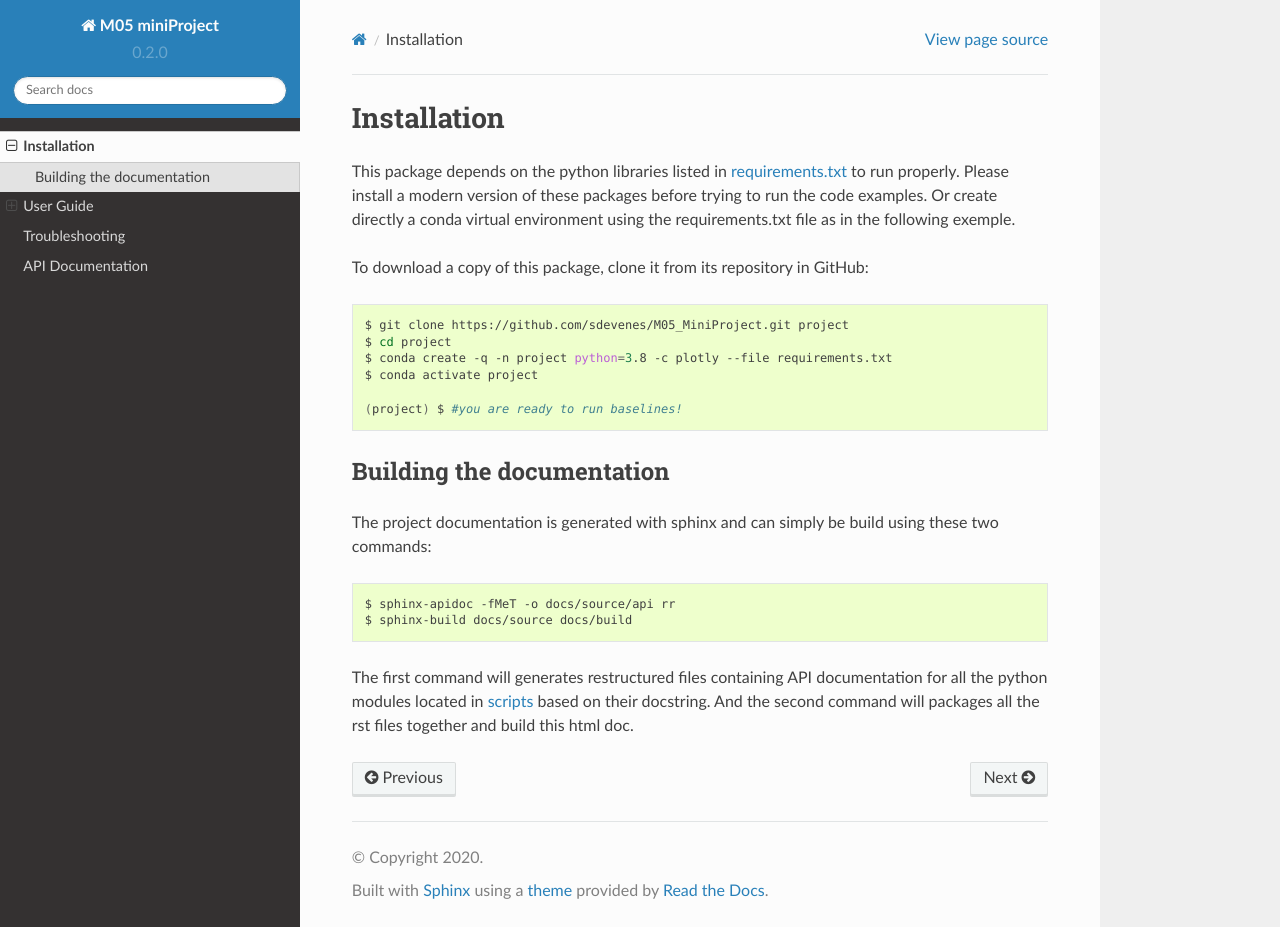
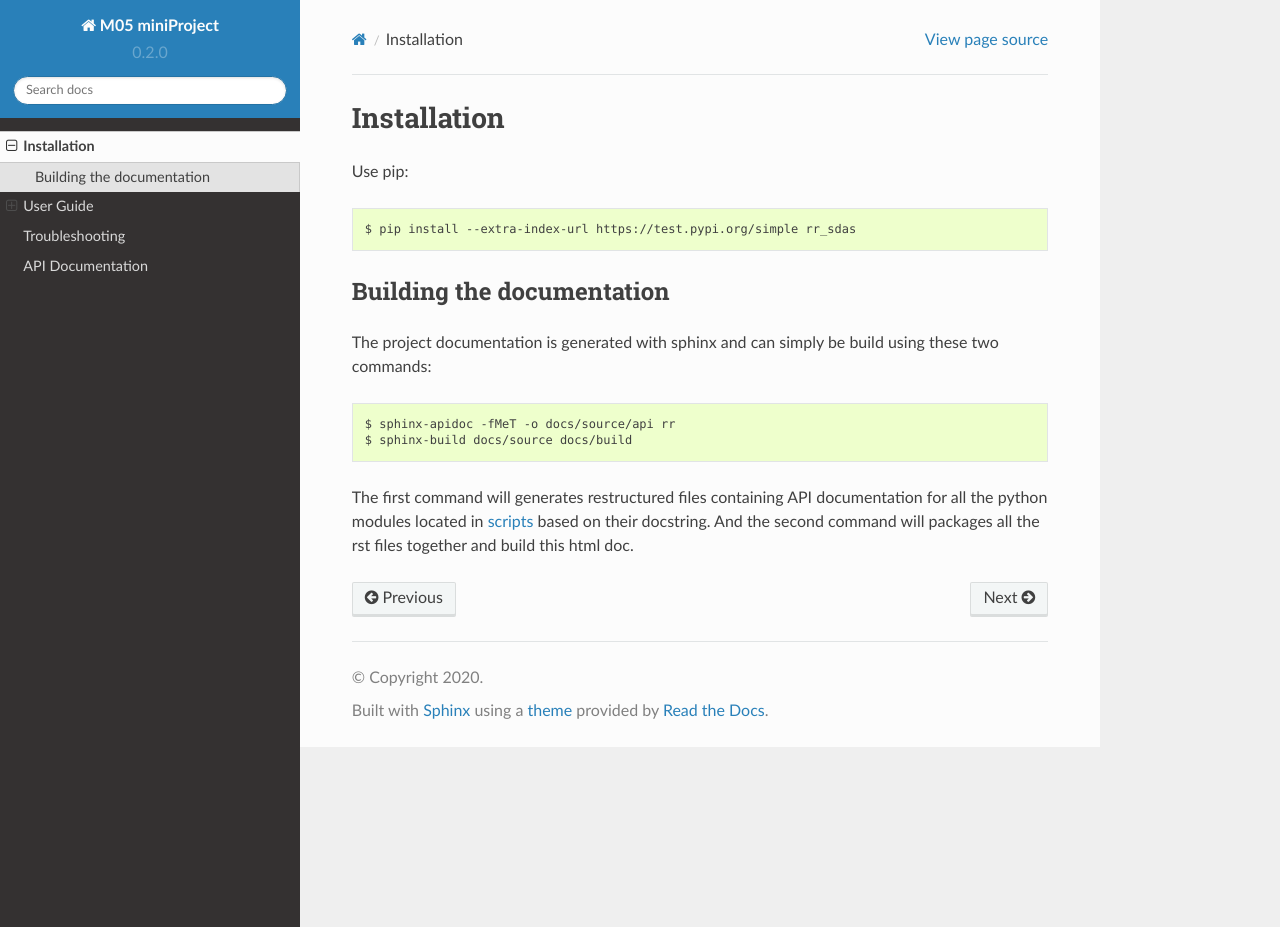
Before and after one commit to sdevenes/M05_MiniProject, a Sphinx documentation site: the page built from docs/source/installation.rst, in a window 1280 px wide and 927 px high. Built offline with Sphinx 7.4.7 and the Read the Docs theme 2.0.0, drawn with Linux system fonts in a browser that asks for light colours.

Commit message:
packaged deployed on pypi and install doc updated

```diff
--- a/docs/source/guide.rst
+++ b/docs/source/guide.rst
@@ -8,8 +8,8 @@ commands:
 
 .. code-block:: sh
 
-   (project) $ rr-data 'datapath/'
-   (project) $ rr-paper 'datapath/csh101/csh101.ann.features.csv' 'output/'
+   $ rr-data 'datapath/'
+   $ rr-paper 'datapath/csh101/csh101.ann.features.csv' 'output/'
 
 
 For your reference, the paper tables are repeated below, so you can check the
@@ -23,7 +23,7 @@ It is possible to perform human activity recognition using data from continuous
 Dataset
 -------
 
-The dataset that was used for this project is the UCI ML Repository's Human Activity Recognition from Continuous Ambient Sensor Data Data Set [dua2019]_ [cook2012]_
+The dataset that was used for this project is the UCI ML Repository's Human Activity Recognition from Continuous Ambient Sensor Data Data Set [dua2019]_ [cook2012]_.
 It represents ambient data collected in 30 homes with volunteer residents.
 Data are collected continuously while residents perform their normal routines.
 It contains 36 features measured plus one output for the classification label of the activity, for
--- a/docs/source/installation.rst
+++ b/docs/source/installation.rst
@@ -2,21 +2,12 @@
 Installation
 ------------
 
-This package depends on the python libraries listed in `requirements.txt <https://github.com/sdevenes/M05_MiniProject/blob/master/requirements.txt>`_  to run properly.
-Please install a modern version of these packages before trying to run the code examples.
-Or create directly a conda virtual environment using the requirements.txt file as in the following
-exemple.
-
-To download a copy of this package, clone it from its repository in GitHub:
+Use pip:
 
 .. code:: sh
 
-   $ git clone https://github.com/sdevenes/M05_MiniProject.git project
-   $ cd project
-   $ conda create -q -n project python=3.8 -c plotly --file requirements.txt
-   $ conda activate project
+   $ pip install --extra-index-url https://test.pypi.org/simple rr_sdas
 
-   (project) $ #you are ready to run baselines!
 
 Building the documentation
 --------------------------
--- a/setup.py
+++ b/setup.py
@@ -10,7 +10,7 @@ def load_requirements(f):
 
 
 setup(
-    name="rr",
+    name="rr_sdas",
     version="0.2.0",
     description="Basic example of a Reproducible Research Project in Python",
     url="https://github.com/sdevenes/M05_MiniProject",
@@ -26,7 +26,7 @@ setup(
     entry_points={"console_scripts": ["rr-paper = rr.experiment.__main__:main",
                                       "rr-data = rr.download_data.__main__:main"]},
     classifiers=[
-        "Development Status :: 1 - Beta",
+        "Development Status :: 4 - Beta",
         "Intended Audience :: Developers",
         "License :: OSI Approved :: MIT License",
         "Natural Language :: English",
```
Also changed, not shown: .travis.yml, 1 other file.
